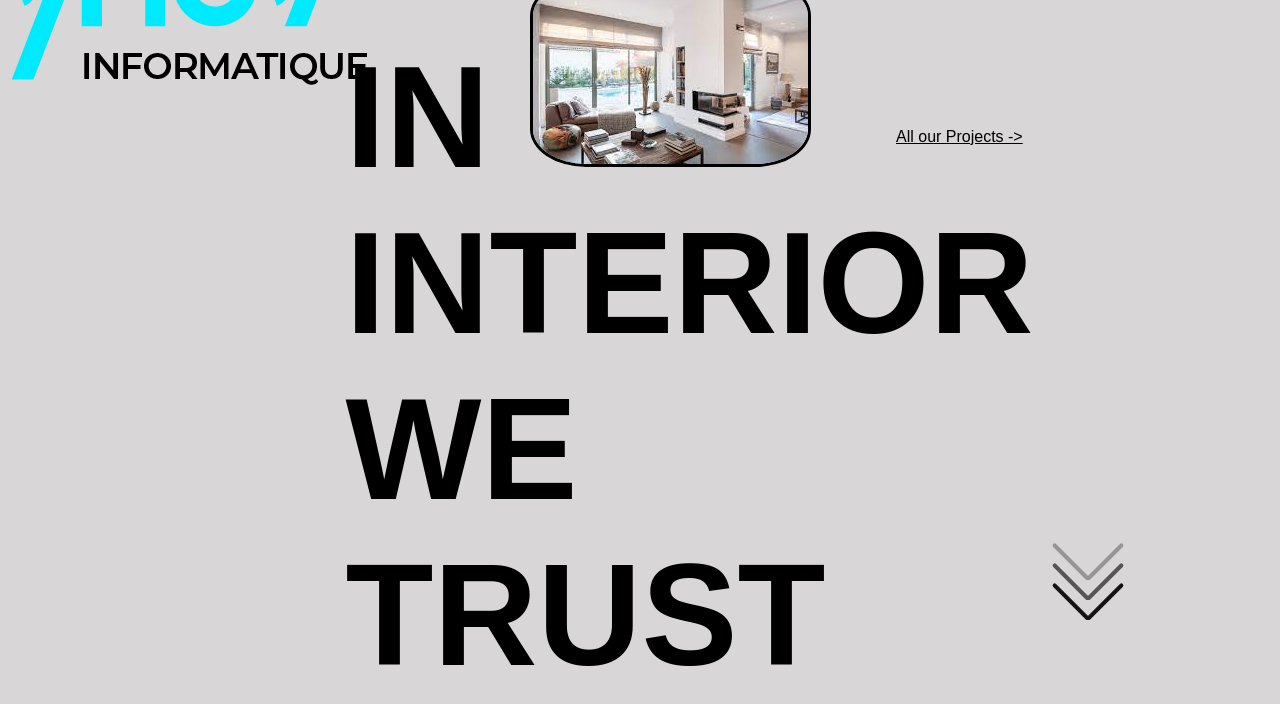
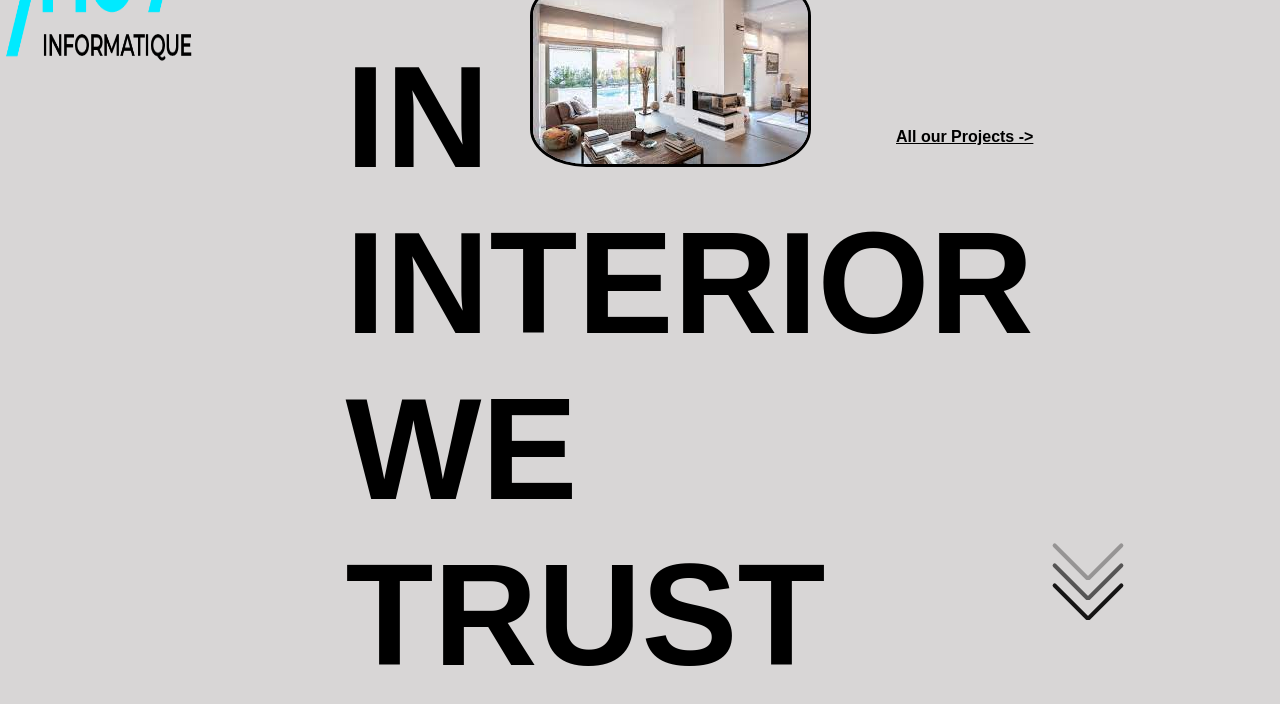
Before and after one commit to aidandumont2/Aidan-Alexis-InInteriorWetTrust, a plain HTML site: page index.html in a window 1280 px wide. Shown: the part 72-776 px from the top of the page. Drawn offline with Linux system fonts and the light colour scheme.

Commit message:
push final

```diff
--- a/index.html
+++ b/index.html
@@ -14,7 +14,7 @@
             <div id="Titre1">IN <img id="imgInterieur" src="/assets/interieur.jpeg" alt="interieur"></div>
             <div id="Titre2">INTERIOR</div>
             <div id="Titre3">WE TRUST</div>
-            <div class="lien">All our Projects -></div>
+            <a href="#" class="lien">All our Projects -></a>
         </div>
         <a href="#" class="arrow-container">
             <div class="arrow"></div>
--- a/style.css
+++ b/style.css
@@ -38,6 +38,8 @@ body{
 }
 
 #logoYnov{
+    width: 15%;
+    height: 15%;
     position: absolute;
     top: 2%;
 }
@@ -55,16 +57,10 @@ body{
     width: 50px;
 }
 
-/* .zoom img {
-    -webkit-transform: scale(1);
-    transform: scale(1);
-    -webkit-transition: .3s ease-in-out;
-    transition: .3s ease-in-out;
-}
-.zoom :hover img {
-    -webkit-transform: scale(1.3);
-    transform: scale(1.3);
-} */
+@keyframes zoomimg {
+    0%{zoom: 100%;}
+    25%{zoom: 125%;}
+  }
 
 #imgInterieur{
     border-radius: 20%;
@@ -73,8 +69,14 @@ body{
 
 }
 
+#imgInterieur:hover{
+    zoom: 150%;
+}
+
 
 .lien{
+    color: black;
+    font-weight: bold;
     font-family: Arial, Helvetica, sans-serif;
     position: absolute;
     top: 25%;
```
